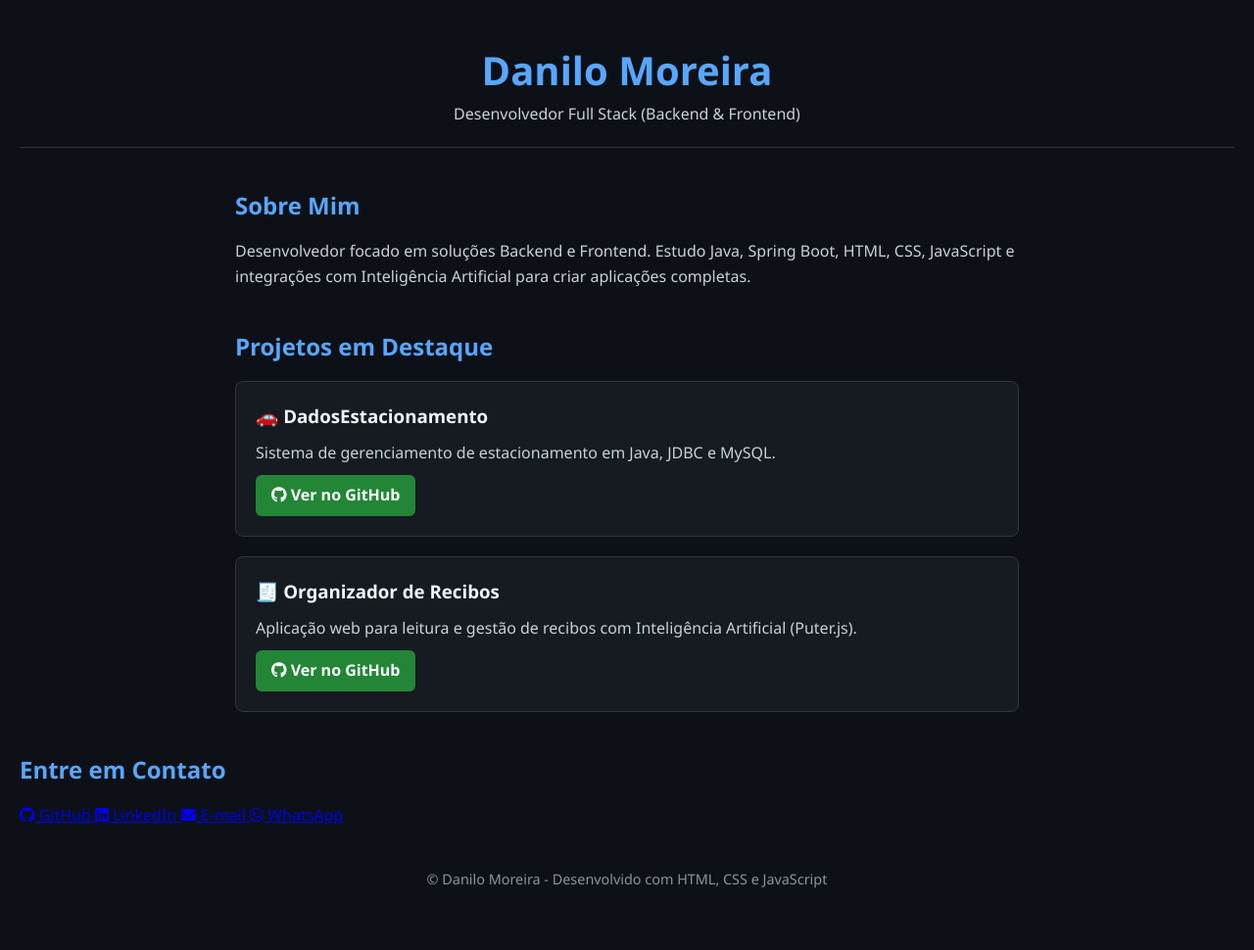
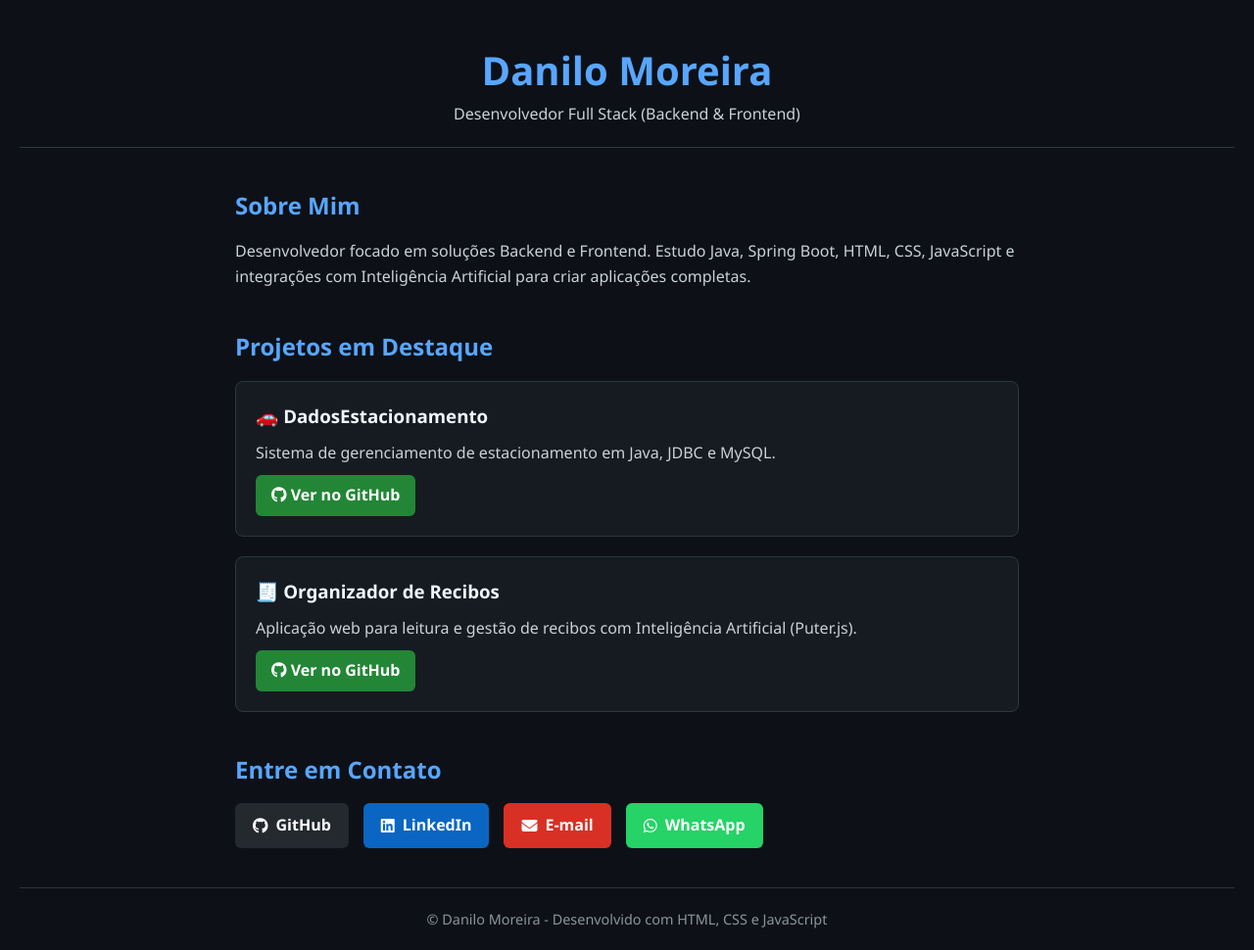
Before and after one commit to DaniloMoreira-SC/DaniloMoreira-SC.github.io, a plain HTML site: page index.html in a window 1280 px wide. Shown: the whole page at 98% size. Before the commit the page ends 929 px from the top, so only its background shows below. Drawn offline with Linux system fonts and the light colour scheme; a script that the page names is missing.

Commit message:
Enhance CSS with social media button styles
Added styles for social media buttons and footer.

```diff
--- a/style.css
+++ b/style.css
@@ -1,11 +1,9 @@
-/* Reseta margens e espaçamentos padrão de todos os elementos */
 * {
     margin: 0;
     padding: 0;
     box-sizing: border-box;
 }
 
-/* Configurações gerais do corpo do site (Tema Escuro estilo GitHub) */
 body {
     font-family: 'Segoe UI', Tahoma, Geneva, Verdana, sans-serif;
     background-color: #0d1117;
@@ -14,7 +12,6 @@ body {
     padding: 20px;
 }
 
-/* Cabeçalho centralizado com borda na parte inferior */
 header {
     text-align: center;
     margin-bottom: 40px;
@@ -22,25 +19,23 @@ header {
     border-bottom: 1px solid #30363d;
 }
 
-/* Nome em destaque com a cor azul do GitHub */
+h1, h2 {
+    color: #58a6ff;
+}
+
 h1 {
-    color: #58a6ff;
     font-size: 2.5rem;
 }
 
-/* Títulos das seções em azul */
 h2 {
-    color: #58a6ff;
     margin-bottom: 15px;
 }
 
-/* Centraliza e limita a largura das seções principais */
-.sobre, .projetos {
+.sobre, .projetos, .contato {
     max-width: 800px;
     margin: 0 auto 40px auto;
 }
 
-/* Caixinha estilo cartão para cada projeto */
 .card {
     background-color: #161b22;
     border: 1px solid #30363d;
@@ -49,13 +44,11 @@ h2 {
     margin-bottom: 20px;
 }
 
-/* Nome do projeto dentro do card */
 .card h3 {
     color: #f0f6fc;
     margin-bottom: 10px;
 }
 
-/* Botão de link para o GitHub em tom verde */
 .card a {
     display: inline-block;
     margin-top: 10px;
@@ -67,15 +60,54 @@ h2 {
     font-weight: bold;
 }
 
-/* Mudança de cor no botão ao passar o mouse */
 .card a:hover {
     background-color: #2ea043;
 }
 
-/* Rodapé centralizado e com texto suavizado */
+.redes-sociais {
+    display: flex;
+    flex-wrap: wrap;
+    gap: 15px;
+    margin-top: 15px;
+}
+
+.btn-rede {
+    display: inline-flex;
+    align-items: center;
+    gap: 8px;
+    padding: 10px 18px;
+    color: #ffffff;
+    text-decoration: none;
+    border-radius: 6px;
+    font-weight: bold;
+    transition: opacity 0.2s ease;
+}
+
+.btn-rede:hover {
+    opacity: 0.85;
+}
+
+.github {
+    background-color: #24292e;
+}
+
+.linkedin {
+    background-color: #0a66c2;
+}
+
+.email {
+    background-color: #d93025;
+}
+
+.whatsapp {
+    background-color: #25d366;
+}
+
 footer {
     text-align: center;
     color: #8b949e;
     font-size: 0.9rem;
     margin-top: 40px;
+    border-top: 1px solid #30363d;
+    padding-top: 20px;
 }
```
